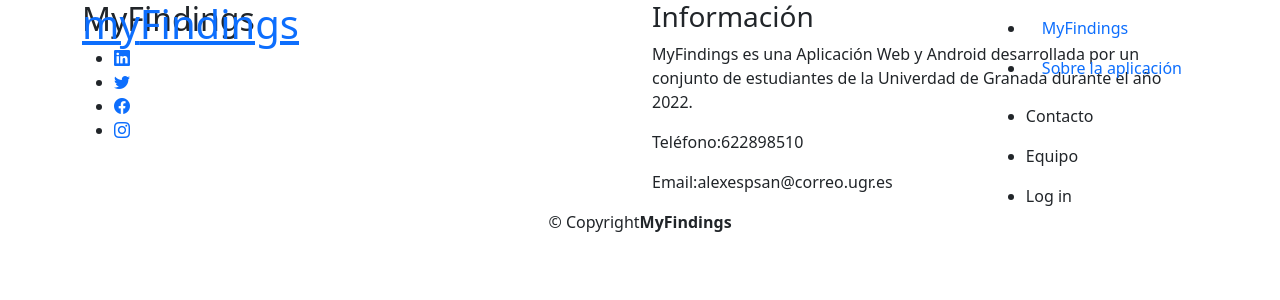
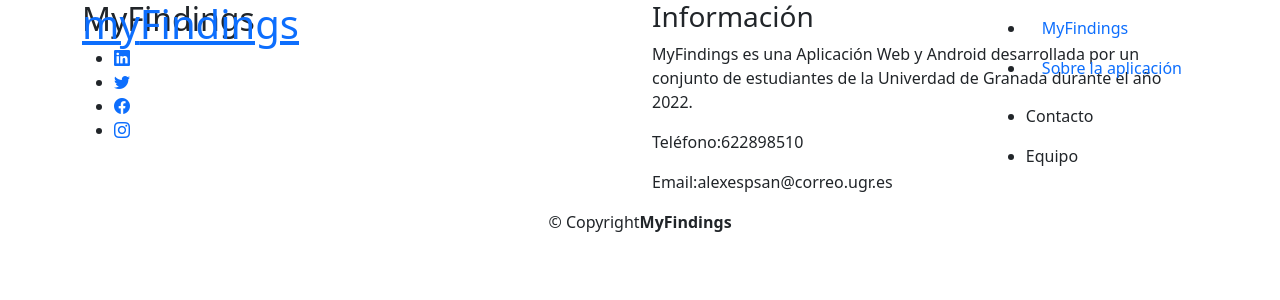
Before and after one commit to alexespana/TFG, a Django app: template code/app/templates/base.html in a window 1280 px wide. Shown: the top 300 px of the page. Run offline with Django 4.2, Linux system fonts and the light colour scheme; the template is opened without the code that fills it, so the values that code supplies are empty.

Commit message:
Delete login link #9

```diff
--- a/code/app/templates/base.html
+++ b/code/app/templates/base.html
@@ -35,7 +35,6 @@
                     <li><a href="{% url 'about' %}" class="nav-link">Sobre la aplicación</a></li>
                     <li><a href="{% url 'contact' %}" class="nav-link"></a>Contacto</li>
                     <li><a href="{% url 'team' %}" class="nav-link"></a>Equipo</li>
-                    <li><a href="{% url 'login' %}" class="nav-link"></a>Log in</li>
                 </ul>
             </nav>
         </div>
```
